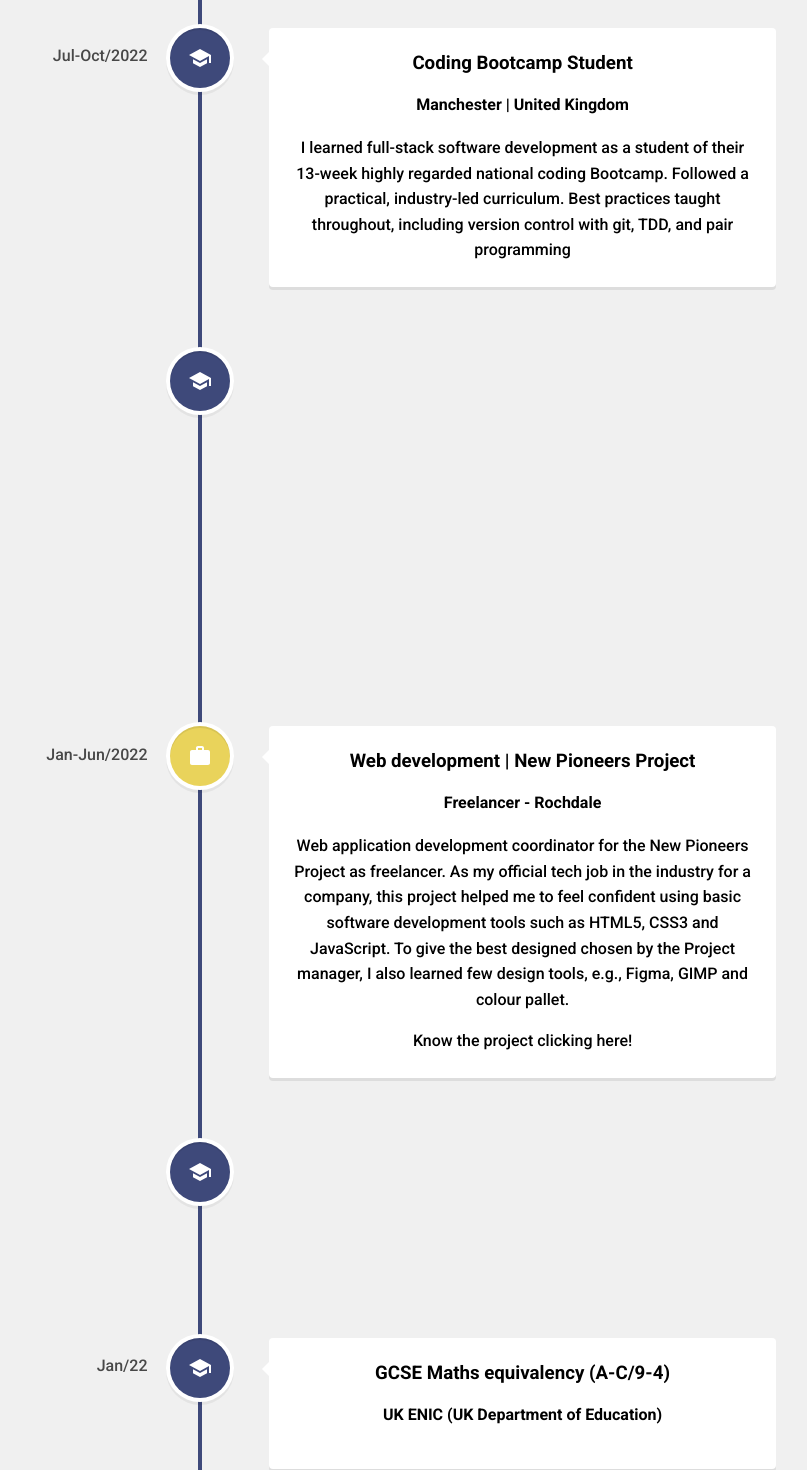
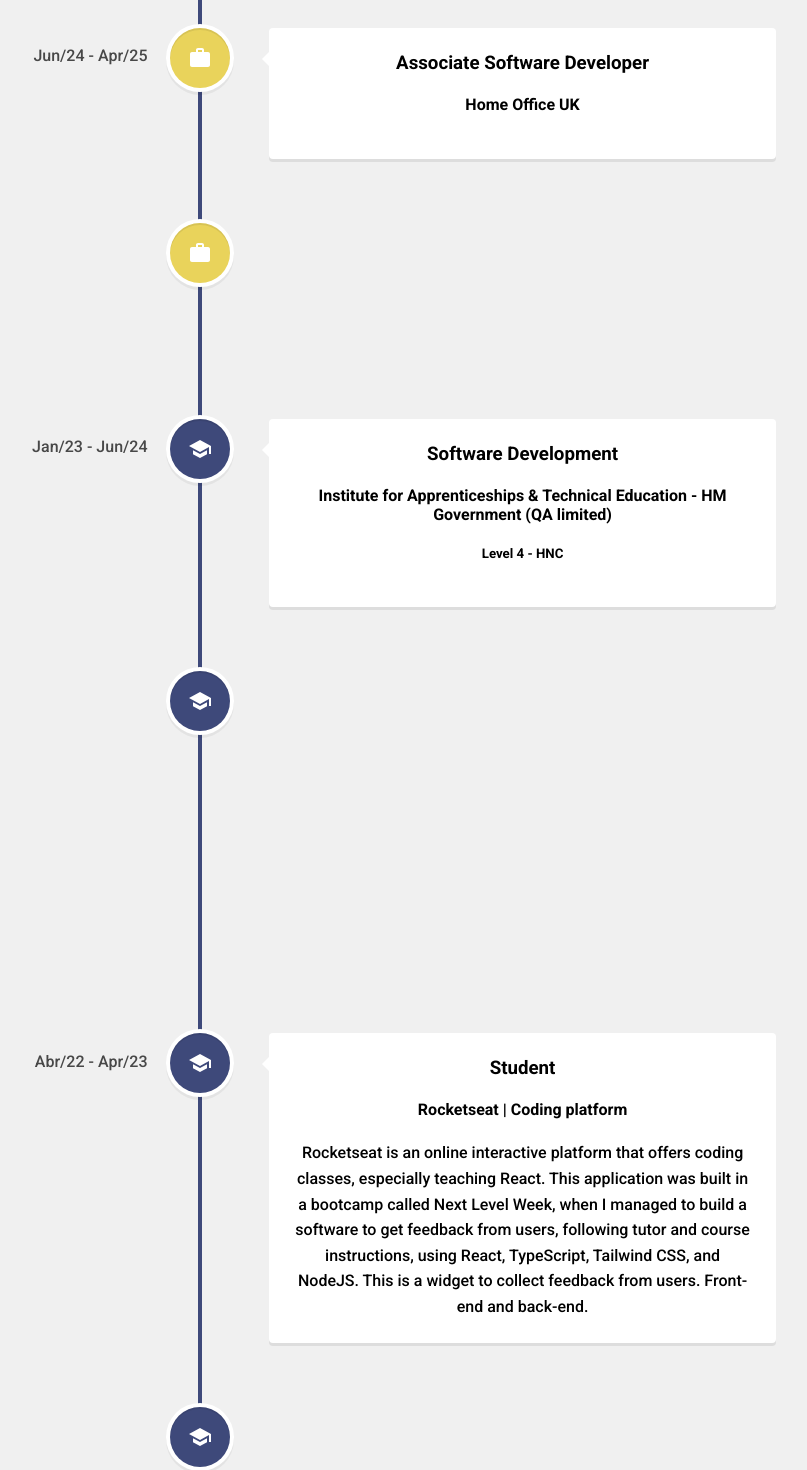
Before and after one commit to h-chagas/my-personal-portfolio, a React (Create React App) app: page /experience in a window 1280 px wide. Shown: the part 300-1770 px from the top of the page, without its empty margins (440-1247 px from the left). Built offline with nearby package versions, Linux system fonts and the light colour scheme.

Commit message:
experience page update

```diff
--- a/src/pages/Experience.js
+++ b/src/pages/Experience.js
@@ -17,48 +17,117 @@ export const Experience = () => {
 
                 <VerticalTimelineElement
                     className="vertical-timeline-element--education"
-                date="Jan-2023 - present"
+                    date="Apr/25 - present"
                     iconStyle={{ background: "#e9d35b", color: "#fff" }}
                     icon={<WorkIcon />}
                     >
                         <h3
                         className="vertical-timeline-element-title"
-                    > Software Developer
+                        > Developer
                         </h3>
                         <h4>Home Office UK</h4>
                 </VerticalTimelineElement>
 
+
+
                 <VerticalTimelineElement
                     className="vertical-timeline-element--education"
-                date="Jul-Oct/2022"
+                    date="Jun/24 - Apr/25"
+                    iconStyle={{ background: "#e9d35b", color: "#fff" }}
+                    icon={<WorkIcon />}
+                    >
+                        <h3
+                        className="vertical-timeline-element-title"
+                        > Associate Software Developer
+                        </h3>
+                        <h4>Home Office UK</h4>
+                </VerticalTimelineElement>
+
+
+
+                <VerticalTimelineElement
+                    className="vertical-timeline-element--education"
+                    date="Jan/23 - Jun/24"
+                    iconStyle={{ background: "#e9d35b", color: "#fff" }}
+                    icon={<WorkIcon />}
+                    >
+                        <h3
+                        className="vertical-timeline-element-title"
+                        > Software Developer Apprentice
+                        </h3>
+                        <h4>Home Office UK</h4>
+                </VerticalTimelineElement>
+
+
+
+                <VerticalTimelineElement
+                    className="vertical-timeline-element--education"
+                    date="Jan/23 - Jun/24"
                     iconStyle={{ background: "#3e497a", color: "#fff" }}
                     icon={<SchoolIcon />}
                     >
                         <h3
                         className="vertical-timeline-element-title"
-                    > Coding Bootcamp Student
+                        > Software Development
                         </h3>
-                    <h4>Manchester | United Kingdom</h4>
-                    <p>I learned full-stack software development as a student of their 13-week highly regarded national coding Bootcamp. Followed a practical, industry-led curriculum. Best practices taught throughout, including version control with git, TDD, and pair programming
-</p>
+                        <h4>Institute for Apprenticeships & Technical Education - HM Government (QA limited)</h4>
+                        <h5>Level 4 - HNC</h5>
                 </VerticalTimelineElement>
+
+
 
                 <VerticalTimelineElement
                     className="vertical-timeline-element--education"
-                date="May-Dec/2022"
+                    date="Jul/22 - Jan/23"
                     iconStyle={{ background: "#3e497a", color: "#fff" }}
                     icon={<SchoolIcon />}
                     >
                         <h3
                         className="vertical-timeline-element-title"
-                    > Rocketseat | Coding platform
+                        > Student
                         </h3>
-                    <h4>Brazil (Remote)</h4>
+                        <h4>Northcoders Bootcamp</h4>
+                        <h5>Manchester</h5>
+                        <p>I learned full-stack software development as a student of their 13-week highly regarded national coding Bootcamp. Followed a practical, industry-led curriculum. Best practices taught throughout, including version control with git, TDD, and pair programming
+    </p>
+                </VerticalTimelineElement>
+
+
+
+                <VerticalTimelineElement
+                    className="vertical-timeline-element--education"
+                    date="Abr/22 - Apr/23"
+                    iconStyle={{ background: "#3e497a", color: "#fff" }}
+                    icon={<SchoolIcon />}
+                    >
+                        <h3
+                        className="vertical-timeline-element-title"
+                        >  Student
+                        </h3>
+                        <h4>Rocketseat | Coding platform</h4>
                         <p>Rocketseat is an online interactive platform that offers coding classes, especially teaching React. This application was built in a bootcamp called Next Level Week, when I managed to build a software to get feedback from users, following tutor and course instructions, using React, TypeScript, Tailwind CSS, and NodeJS.
     This is a widget to collect feedback from users. Front-end and back-end.
 
     </p>
                     </VerticalTimelineElement>
+
+
+
+                    <VerticalTimelineElement
+                    className="vertical-timeline-element--education"
+                    date="Feb-May/2022"
+                    iconStyle={{ background: "#3e497a", color: "#fff" }}
+                    icon={<SchoolIcon />}
+                    >
+                        <h3
+                        className="vertical-timeline-element-title"
+                        > English Functional Skills
+                        </h3>
+                        <h4>Rochdale Training | Pearson Edexcel</h4>
+                        <h5>Level 2</h5>
+                    </VerticalTimelineElement>
+
+
 
                     <VerticalTimelineElement
                     className="vertical-timeline-element--education"
@@ -68,9 +137,9 @@ This is a widget to collect feedback from users. Front-end and back-end.
                     >
                         <h3
                         className="vertical-timeline-element-title"
-                    > Web development | New Pioneers Project
+                        > Web development | Freelancer
                         </h3>
-                    <h4>Freelancer - Rochdale</h4>
+                        <h4>New Pioneers Project</h4>
                         <p>Web application development coordinator for the New Pioneers Project as freelancer. As my official tech job in the industry for a company, this project helped me to feel confident using basic software development tools such as HTML5, CSS3 and JavaScript. To give the best designed chosen by the Project manager, I also learned few design tools, e.g., Figma, GIMP and colour pallet.
                         </p>
                         <p>
@@ -84,43 +153,53 @@ This is a widget to collect feedback from users. Front-end and back-end.
                         </p>
                     </VerticalTimelineElement>
 
+
+
                     <VerticalTimelineElement
                     className="vertical-timeline-element--education"
-                date="Feb-May/2022"
+                    date="Jan-May/22"
                     iconStyle={{ background: "#3e497a", color: "#fff" }}
                     icon={<SchoolIcon />}
                     >
                         <h3
                         className="vertical-timeline-element-title"
-                    > English at Level 2
+                        > Maths
                         </h3>
-                    <h4>Pearson Edexcel Functional Skills</h4>
+                        <h4>NARIC</h4>
+                        <h5>Comparable with GCSE C/4</h5>
                     </VerticalTimelineElement>
+
+
 
                      <VerticalTimelineElement
                     className="vertical-timeline-element--education"
-                date="Jan/22"
+                    date="Jan-Dec/2021"
                     iconStyle={{ background: "#3e497a", color: "#fff" }}
                     icon={<SchoolIcon />}
                     >
                         <h3
                         className="vertical-timeline-element-title"
-                    > GCSE Maths equivalency (A-C/9-4)
+                        > Student
                         </h3>
-                    <h4>UK ENIC (UK Department of Education)</h4>
+                        <h4>Codecademy | Full-stack online platform</h4>
+                        <p>
+                            I had a chance to have my first contact with coding using this platform. Basics in HTML, CSS and JavaScript.
+                        </p>
                     </VerticalTimelineElement>
+
 
                     <VerticalTimelineElement
                     className="vertical-timeline-element--education"
-                date="Aug-Dec/2021"
+                    date="Jun/20 - Dec/21"
                     iconStyle={{ background: "#e9d35b", color: "#fff" }}
                     icon={<WorkIcon />}
                     >
                         <h3
                         className="vertical-timeline-element-title"
-                    > Web development | Milena Massage Therapist
+                        > Web development | Freelancer
                         </h3>
-                    <h4>Freelancer - Rochdale</h4>
+                        <h4>Milena Massage Therapist</h4>
+                        <h5>Rochdale</h5>
                         <p>I had a chance to build a simple portfolio for my wife, using HTML5, CSS3 and JavaScript. She is becoming a Sports Massage Therapist and this application will help her to reach and communicate with her clients.
                         </p>
                         <p>
@@ -134,21 +213,25 @@ This is a widget to collect feedback from users. Front-end and back-end.
                         </p>
                     </VerticalTimelineElement>
 
+
+
                     <VerticalTimelineElement
                     className="vertical-timeline-element--education"
-                date="Jan-Dec/2021"
+                    date="Jan/19 - Dec/20"
                     iconStyle={{ background: "#3e497a", color: "#fff" }}
                     icon={<SchoolIcon />}
                     >
                         <h3
                         className="vertical-timeline-element-title"
-                    > Codecademy | Full-stack online platform
+                        > Student
                         </h3>
-                    <h4>Remote</h4>
+                        <h4>DevMedia | Full-stack online platform</h4>
                         <p>
-                        I had a chance to have my first contact with coding using this platform. Basics in HTML, CSS and JavaScript.
+                            Basics in HTML, CSS and JavaScript.
                         </p>
                     </VerticalTimelineElement>
+
+
 
                     <VerticalTimelineElement
                     className="vertical-timeline-element--education"
@@ -158,10 +241,13 @@ This is a widget to collect feedback from users. Front-end and back-end.
                     >
                         <h3
                         className="vertical-timeline-element-title"
-                    > Stock Clerk | XPO Logistics Inc.
+                        > Stock Clerk
                         </h3>
-                    <h4>On-site, Manchester</h4>
+                        <h4>XPO Logistics Inc.</h4>
+                        <h5>Manchester</h5>
                     </VerticalTimelineElement>
+
+
 
                     <VerticalTimelineElement
                     className="vertical-timeline-element--education"
@@ -171,10 +257,47 @@ This is a widget to collect feedback from users. Front-end and back-end.
                     >
                         <h3
                         className="vertical-timeline-element-title"
-                    > Services Operator | DSS Direct Services Solutions
+                        > Services Operator
                         </h3>
-                    <h4>On-site, Manchester</h4>
+                        <h4>DSS Direct Services Solutions</h4>
+                        <h5>Manchester</h5>
                     </VerticalTimelineElement>
+
+
+
+
+                    <VerticalTimelineElement
+                    className="vertical-timeline-element--education"
+                    date="2016-2017"
+                    iconStyle={{ background: "#3e497a", color: "#fff" }}
+                    icon={<SchoolIcon />}
+                    >
+                        <h3
+                        className="vertical-timeline-element-title"
+                        > Civil Procedural Law
+                        </h3>
+                        <h4>Estacio de Sa University</h4>
+                        <h5>Postgraduate Diploma / RQF level 7</h5>
+                    </VerticalTimelineElement>
+
+
+
+
+                    <VerticalTimelineElement
+                    className="vertical-timeline-element--education"
+                    date="2016-2017"
+                    iconStyle={{ background: "#3e497a", color: "#fff" }}
+                    icon={<SchoolIcon />}
+                    >
+                        <h3
+                        className="vertical-timeline-element-title"
+                        > Employment Law and Process
+                        </h3>
+                        <h4>Estacio de Sa University</h4>
+                        <h5>Postgraduate Diploma / RQF level 7</h5>
+                    </VerticalTimelineElement>
+
+
 
                     <VerticalTimelineElement
                     className="vertical-timeline-element--education"
@@ -184,49 +307,45 @@ This is a widget to collect feedback from users. Front-end and back-end.
                     >
                         <h3
                         className="vertical-timeline-element-title"
-                    > Leader Assistant | Noonan Services
+                        > Leader Assistant
                         </h3>
-                    <h4>On-site, London</h4>
+                        <h4>Noonan Services</h4>
+                        <h5>London</h5>
                     </VerticalTimelineElement>
+
+
 
                     <VerticalTimelineElement
                     className="vertical-timeline-element--education"
-                date="Jan/2012 - Dec/2014"
+                    date="Jan/12 - Dec/14"
                     iconStyle={{ background: "#e9d35b", color: "#fff" }}
                     icon={<WorkIcon />}
                     >
                         <h3
                         className="vertical-timeline-element-title"
-                    > Lawyer Assistant | Costa Lawyers and Co.
+                        > Lawyer
                         </h3>
-                    <h4>On-site, Joinville-SC / Brazil</h4>
+                        <h4>Costa Lawyers and Co.</h4>
+                        <h5>Joinville-SC / Brazil</h5>
                     </VerticalTimelineElement>
+
+
 
                     <VerticalTimelineElement
                     className="vertical-timeline-element--education"
-                date="Set/2006 - Dec/2011"
+                    date="Jan/07 - Dec/11"
                     iconStyle={{ background: "#e9d35b", color: "#fff" }}
                     icon={<WorkIcon />}
                     >
                         <h3
                         className="vertical-timeline-element-title"
-                    > Lawyer Assistant | Schettert Lawyers
+                        > Lawyer Assistant
                         </h3>
-                    <h4>On-site, Joinville-SC / Brazil</h4>
+                        <h4>Schettert Lawyers</h4>
+                        <h5>Joinville-SC / Brazil</h5>
                     </VerticalTimelineElement>
 
-                <VerticalTimelineElement
-                className="vertical-timeline-element--education"
-                date="Jan-Ago/2006"
-                iconStyle={{ background: "#e9d35b", color: "#fff" }}
-                icon={<WorkIcon />}
-                >
-                    <h3
-                    className="vertical-timeline-element-title"
-                    > Broker Assistant | Cassiano Brokers Inc.
-                    </h3>
-                    <h4>On-site, Joinville-SC / Brazil</h4>
-                </VerticalTimelineElement>
+
 
                     <VerticalTimelineElement
                     className="vertical-timeline-element--education"
@@ -236,10 +355,29 @@ This is a widget to collect feedback from users. Front-end and back-end.
                     >
                         <h3
                         className="vertical-timeline-element-title"
-                    > Law
+                        > Law (degree)
                         </h3>
-                    <h4>Joinville-SC / Brazil</h4>
+                        <h4>Faculdade Guilherme Guimbala (Brazil)</h4>
+                        <h5>Bachelor's degree / RQF level 6</h5>
                     </VerticalTimelineElement>
+
+
+
+                    <VerticalTimelineElement
+                    className="vertical-timeline-element--education"
+                    date="Jun-Dec/06"
+                    iconStyle={{ background: "#e9d35b", color: "#fff" }}
+                    icon={<WorkIcon />}
+                    >
+                        <h3
+                        className="vertical-timeline-element-title"
+                        > Broker Assistant
+                        </h3>
+                        <h4>Cassiano Brokers Inc.</h4>
+                        <h3>Joinville-SC / Brazil</h3>
+                    </VerticalTimelineElement>
+
+
 
                     <VerticalTimelineElement
                     className="vertical-timeline-element--education"
@@ -249,10 +387,13 @@ This is a widget to collect feedback from users. Front-end and back-end.
                     >
                         <h3
                         className="vertical-timeline-element-title"
-                    > Adventist High School - Santo Amaro
+                        > Upper Secondary Education
                         </h3>
-                    <h4>Sao Paulo-SP/ Brazil</h4>
+                        <h4>Adventist High School</h4>
+                        <h5>GCE Advanced Subsidiary (AS) level / RQF level 3</h5>
                     </VerticalTimelineElement>
+
+
 
                 </VerticalTimeline>
             </article>
```
Lines whose indentation alone changed are shown as unchanged.
